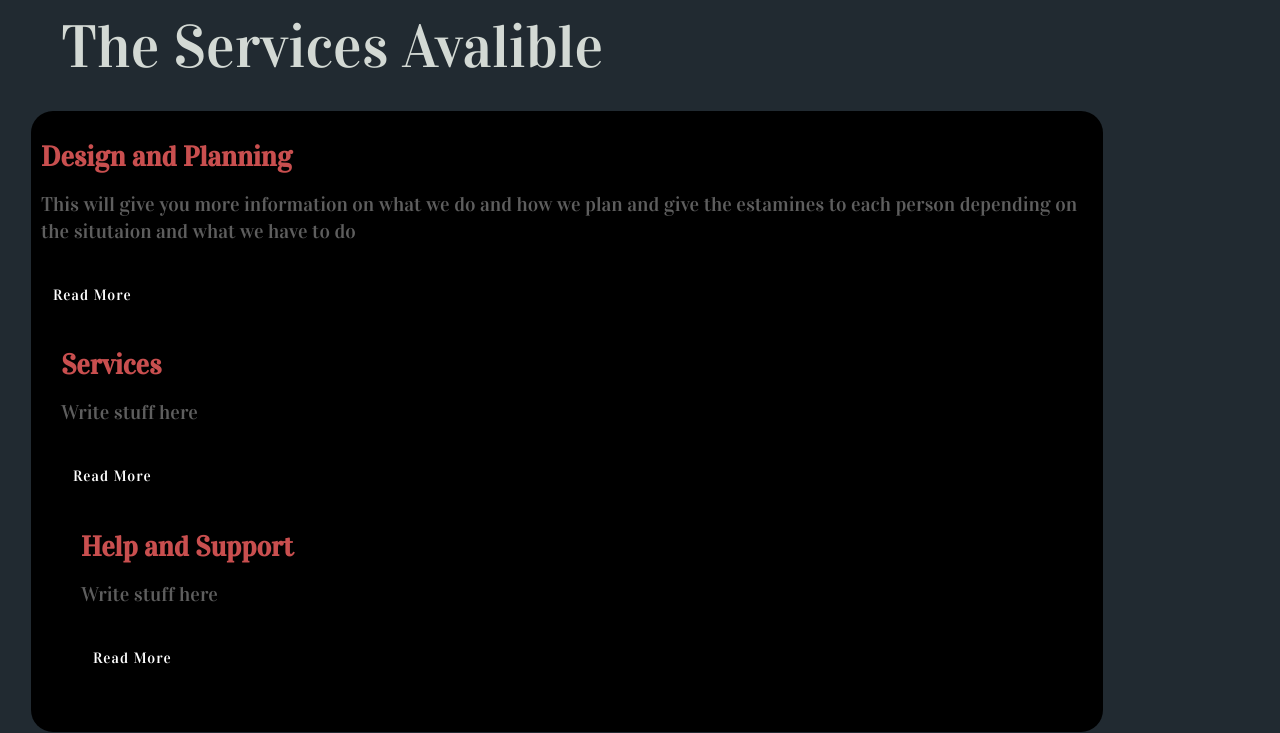
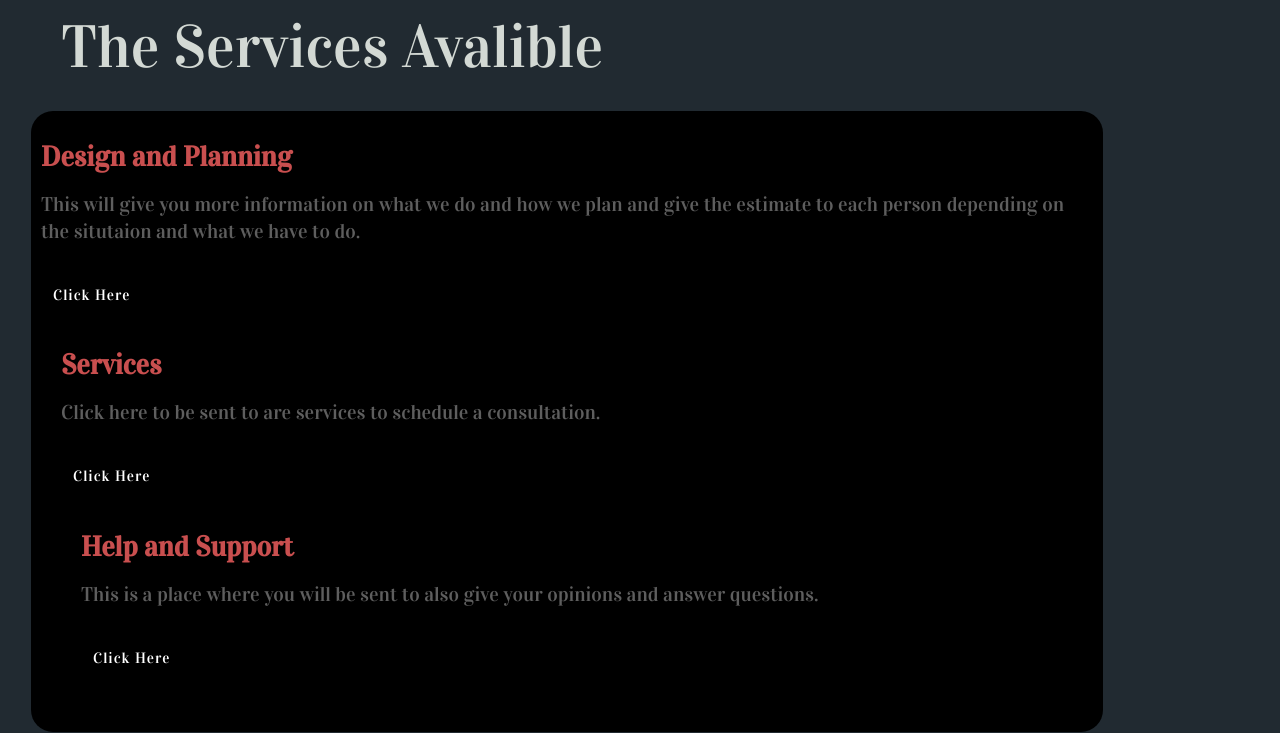
Before and after one commit to Ghostcoder0124/FuseCorpz, a plain HTML site: page Informational Page.html in a window 1280 px wide. Shown: the part 255-988 px from the top of the page. Drawn offline with Linux system fonts and the light colour scheme.

Commit message:
Update Informational Page.html

```diff
--- a/Informational Page.html
+++ b/Informational Page.html
@@ -33,22 +33,22 @@
                             <i class="fas fa-laptop-codes"></i>
                             <h2>Design and Planning</h2>
                             <p>
-                                This will give you more information on what we do and how we plan and give the estamines
-                                to each person depending on the situtaion and what we have to do
+                                This will give you more information on what we do and how we plan and give the estimate
+                                to each person depending on the situtaion and what we have to do.
                             </p>
-                            <a href="Promotional%20Page.html" class="button"> Read More</a>
+                            <a href="Promotional%20Page.html" class="button"> Click Here</a>
                             <div class="card">
                                 <div class="icon">
                                     <i class="fas fa-handshake"></i>
                                     <h2>Services</h2>
-                                    <p>Write stuff here</p>
-                                    <a href="Promotional%20Page.html" class="button"> Read More</a>
+                                    <p>Click here to be sent to are services to schedule a consultation.</p>
+                                    <a href="Promotional%20Page.html" class="button"> Click Here</a>
                                     <div class="card">
                                         <div class="icon">
                                             <i class="fas fa-laptop-codes"></i>
                                             <h2>Help and Support</h2>
-                                            <p>Write stuff here</p>
-                                            <a href="Promotional%20Page.html" class="button"> Read More</a>
+                                            <p>This is a place where you will be sent to also give your opinions and answer questions.</p>
+                                            <a href="Promotional%20Page.html" class="button"> Click Here</a>
                                         </div>
                                     </div>
                                 </div>
```
